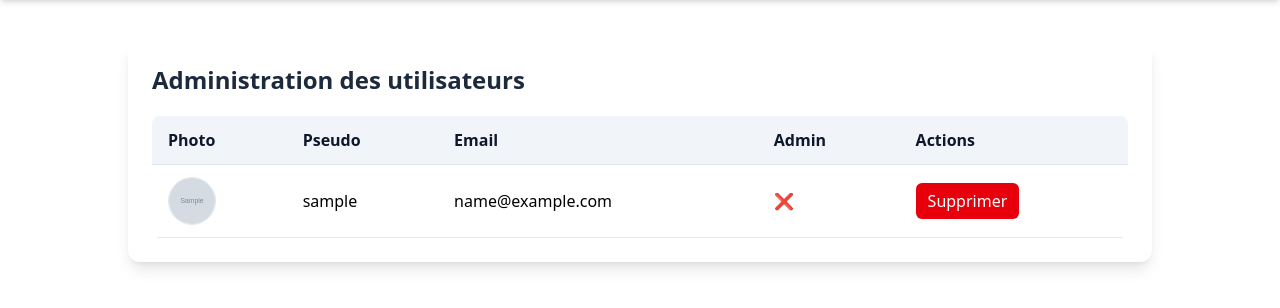
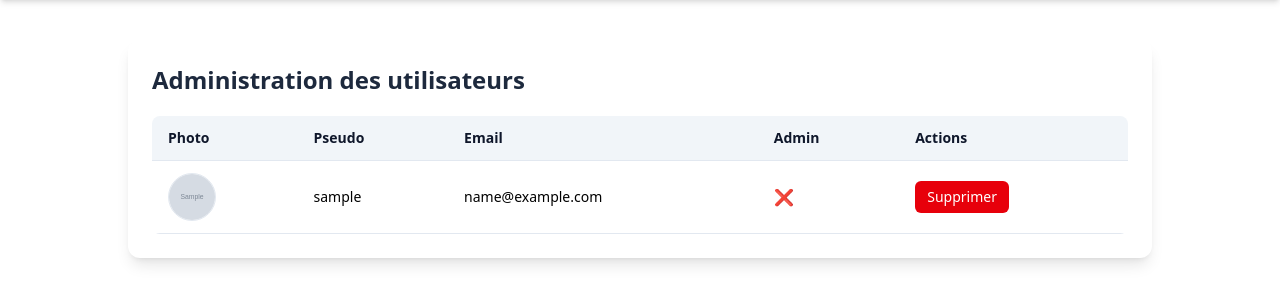
Before and after one commit to maxenceb91/Pokedex, a PHP site: page /pages/admin.php in a window 1280 px wide. Shown: the part 160-468 px from the top of the page. Run offline with PHP 8.4, Linux system fonts and the light colour scheme; tables that the repository leaves empty hold one stand-in row (values such as "Sample post"); grey boxes marked "Sample" are stand-in pictures.

Commit message:
fix: update admin user table layout and improve responsive design

```diff
--- a/www/pages/admin.php
+++ b/www/pages/admin.php
@@ -29,39 +29,39 @@ if (isset($_POST['delete_user_id'])) {
 
         <?php if (!empty($adminUsers) && is_array($adminUsers)): ?>
             <div class="mt-4 overflow-x-auto">
-            <table class="min-w-[720px] w-full overflow-hidden rounded-lg border-collapse">
+                <table class="w-full overflow-hidden rounded-lg border-collapse">
                     <thead class="bg-slate-100 text-slate-900">
                         <tr>
-                        <th class="px-4 py-3 text-left font-semibold border-b border-slate-200 whitespace-nowrap">Photo</th>
-                        <th class="px-4 py-3 text-left font-semibold border-b border-slate-200 whitespace-nowrap">Pseudo</th>
-                        <th class="px-4 py-3 text-left font-semibold border-b border-slate-200 whitespace-nowrap">Email</th>
-                        <th class="px-4 py-3 text-left font-semibold border-b border-slate-200 whitespace-nowrap">Admin</th>
-                        <th class="px-4 py-3 text-left font-semibold border-b border-slate-200 whitespace-nowrap">Actions</th>
+                            <th class="px-2 sm:px-4 py-2 sm:py-3 text-left font-semibold border-b border-slate-200 whitespace-nowrap text-xs sm:text-sm">Photo</th>
+                            <th class="px-2 sm:px-4 py-2 sm:py-3 text-left font-semibold border-b border-slate-200 whitespace-nowrap text-xs sm:text-sm">Pseudo</th>
+                            <th class="px-2 sm:px-4 py-2 sm:py-3 text-left font-semibold border-b border-slate-200 whitespace-nowrap text-xs sm:text-sm hidden sm:table-cell">Email</th>
+                            <th class="px-2 sm:px-4 py-2 sm:py-3 text-left font-semibold border-b border-slate-200 whitespace-nowrap text-xs sm:text-sm hidden md:table-cell">Admin</th>
+                            <th class="px-2 sm:px-4 py-2 sm:py-3 text-left font-semibold border-b border-slate-200 whitespace-nowrap text-xs sm:text-sm">Actions</th>
                         </tr>
                     </thead>
                     <tbody>
                         <?php foreach ($adminUsers as $user): ?>
                             <tr class="hover:bg-slate-50">
-                            <td class="px-4 py-3 border-b border-slate-200">
+                                <td class="px-2 sm:px-4 py-2 sm:py-3 border-b border-slate-200">
                                     <?php if (!empty($user->icon_url)): ?>
-                                    <img src="<?= htmlspecialchars($user->icon_url) ?>" alt="Photo de <?= htmlspecialchars($user->username ?? '') ?>" class="w-10 h-10 sm:w-12 sm:h-12 rounded-full object-cover border border-slate-200">
+                                        <img src="<?= htmlspecialchars($user->icon_url) ?>" alt="Photo de <?= htmlspecialchars($user->username ?? '') ?>" class="w-8 h-8 sm:w-10 sm:h-10 md:w-12 md:h-12 rounded-full object-cover border border-slate-200">
                                     <?php else: ?>
-                                    <span class="text-slate-400">Aucune photo</span>
+                                        <span class="text-slate-400 text-xs sm:text-sm">N/A</span>
                                     <?php endif; ?>
                                 </td>
-                            <td class="px-4 py-3 border-b border-slate-200 whitespace-nowrap"><?= htmlspecialchars($user->username ?? '') ?></td>
-                            <td class="px-4 py-3 border-b border-slate-200 whitespace-nowrap"><?= htmlspecialchars($user->email ?? '') ?></td>
-                            <td class="px-4 py-3 border-b border-slate-200">
+                                <td class="px-2 sm:px-4 py-2 sm:py-3 border-b border-slate-200 whitespace-nowrap text-xs sm:text-sm"><?= htmlspecialchars($user->username ?? '') ?></td>
+                                <td class="px-2 sm:px-4 py-2 sm:py-3 border-b border-slate-200 whitespace-nowrap text-xs sm:text-sm hidden sm:table-cell"><?= htmlspecialchars($user->email ?? '') ?></td>
+                                <td class="px-2 sm:px-4 py-2 sm:py-3 border-b border-slate-200 hidden md:table-cell">
                                     <?php if (!empty($user->admin)): ?>
                                         <span title="Oui" aria-label="Oui" class="text-green-600">✅</span>
                                     <?php else: ?>
                                         <span title="Non" aria-label="Non" class="text-red-600">❌</span>
                                     <?php endif; ?>
                                 </td>
-                            <td class="px-4 py-3 border-b border-slate-200 whitespace-nowrap">
+                                <td class="px-2 sm:px-4 py-2 sm:py-3 border-b border-slate-200 whitespace-nowrap">
                                     <form method="post" class="inline-block" onsubmit="return confirm('Voulez-vous vraiment supprimer cet utilisateur ?');">
                                         <input type="hidden" name="delete_user_id" value="<?= htmlspecialchars($user->id ?? $user->user_id ?? '') ?>">
-                                    <button type="submit" class="inline-block px-3 py-1.5 rounded-md text-white bg-red-600 hover:bg-red-700 hover:cursor-pointer hover:shadow-md">Supprimer</button>
+                                        <button type="submit" class="inline-block px-2 sm:px-3 py-1 sm:py-1.5 rounded-md text-white text-xs sm:text-sm bg-red-600 hover:bg-red-700 hover:cursor-pointer hover:shadow-md">Supprimer</button>
                                     </form>
                                 </td>
                             </tr>
```
Lines whose indentation alone changed are shown as unchanged.
